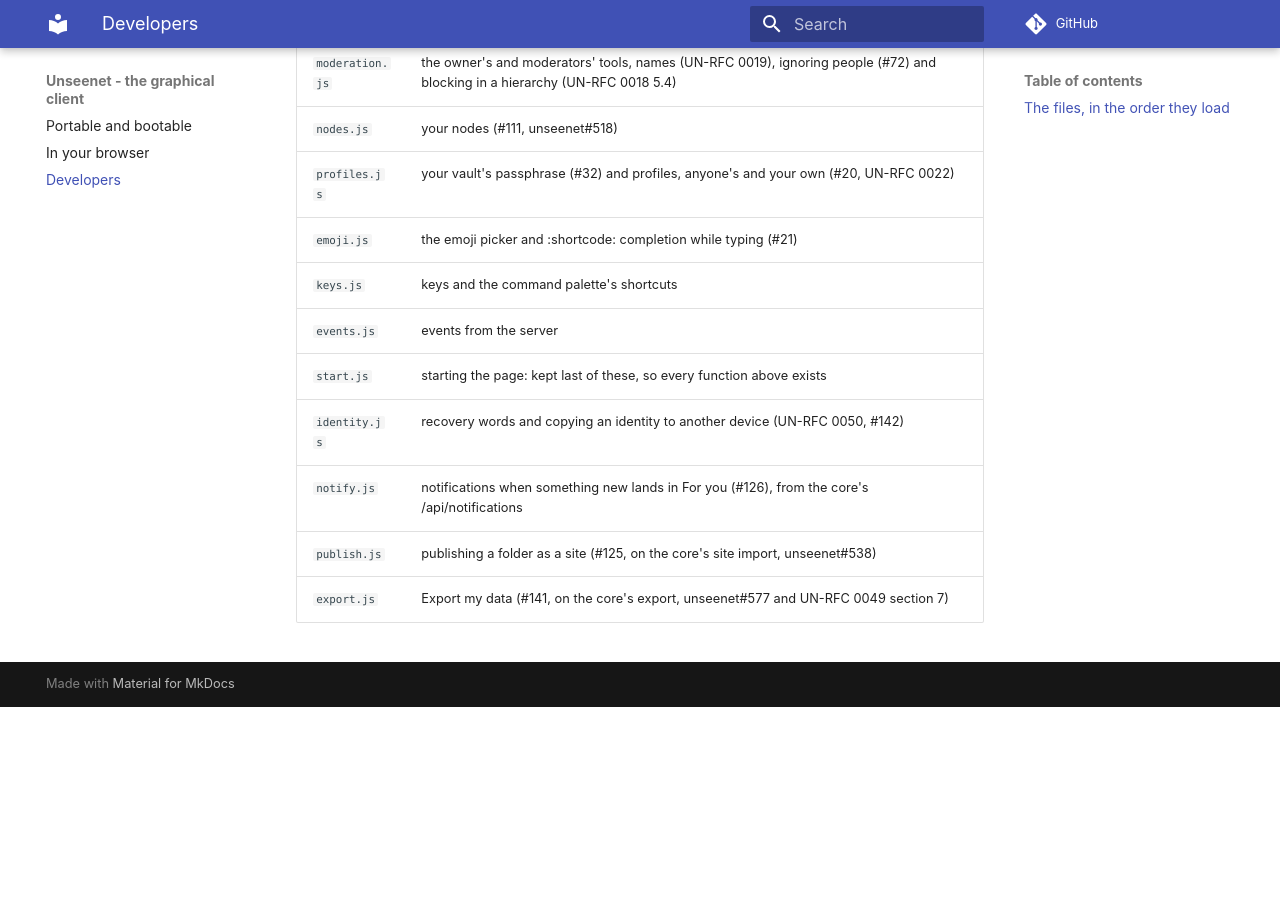
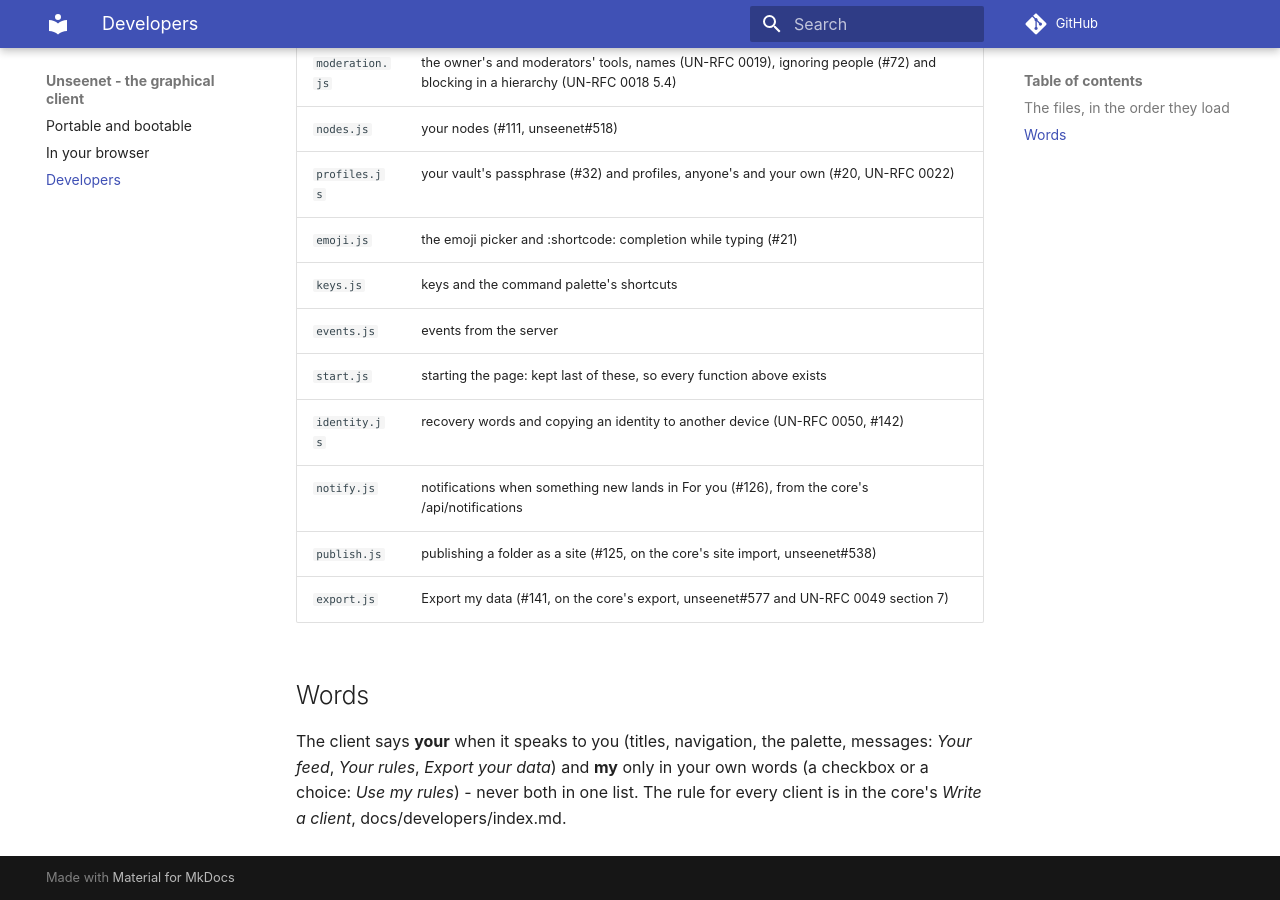
Before and after one commit to unseenet/unseenet-gui, an MkDocs documentation site: the page built from docs/developers.md, in a window 1280 px wide and 900 px high, scrolled down 1632 px. Built offline with MkDocs 1.6.1 and Material for MkDocs 9.7.7, drawn with Linux system fonts in a browser that asks for light colours; comment, search, counter and statistics services are not loaded; before the commit the page ends 2339 px from its top, so only the background shows below that.

Commit message:
"Your", as the client speaks to you: Your feed, Your site, Export your data ...

```diff
--- a/docs/developers.md
+++ b/docs/developers.md
@@ -48,3 +48,10 @@ builds, and - inlined into one file - the browser build (unseenet-entrance).
 | `notify.js` | notifications when something new lands in For you (#126), from the core's /api/notifications |
 | `publish.js` | publishing a folder as a site (#125, on the core's site import, unseenet#538) |
 | `export.js` | Export my data (#141, on the core's export, unseenet#577 and UN-RFC 0049 section 7) |
+
+## Words
+
+The client says **your** when it speaks to you (titles, navigation, the palette,
+messages: *Your feed*, *Your rules*, *Export your data*) and **my** only in your own
+words (a checkbox or a choice: *Use my rules*) - never both in one list. The rule for
+every client is in the core's *Write a client*, docs/developers/index.md.
--- a/src/unseenet_gui/static/following.js
+++ b/src/unseenet_gui/static/following.js
@@ -92,7 +92,7 @@ async function openMyFeed() {
         try { await api("POST", "/api/feed", { comments: st.comments }); }
         catch (x) { st.busy = false; st.err = x.message; render(); return; }
         closeDialog(); toast("Your feed is started: what you post there is public.");
-        await loadSidebar(); S.full = false; openGroup(f.id); } }, st.busy ? "Starting …" : "Start my feed")));
+        await loadSidebar(); S.full = false; openGroup(f.id); } }, st.busy ? "Starting …" : "Start your feed")));
   S.dialog = { focus: ".dialog .btn", render: draw };
   render();
 }
--- a/src/unseenet_gui/static/screen.js
+++ b/src/unseenet_gui/static/screen.js
@@ -177,9 +177,9 @@ function sidebar() {
       ...[[sb.my_feed, "☰", "feed", openMyFeed, "Your own feed - public, anyone can comment"],
           [sb.my_site, "▤", "site", openMySite, "Your own site of pages - public"]].map(([m, ic, kind, start, title]) =>
         !m ? null : m.started
-        ? item(m.id, ic, "My " + kind, m.unread ? h("span", { class: "count", text: m.unread }) : null, "", title)
+        ? item(m.id, ic, "Your " + kind, m.unread ? h("span", { class: "count", text: m.unread }) : null, "", title)
         : h("button", { class: "item start", onclick: start, title },
-            h("span", { class: "ic", text: ic }), h("span", { class: "nm", text: "Start my " + kind }))),
+            h("span", { class: "ic", text: ic }), h("span", { class: "nm", text: "Start your " + kind }))),
       sb.inbox.id ? item(sb.inbox.id, "@", "Private posts",
         sb.inbox.unread ? h("span", { class: "count", text: sb.inbox.unread }) : null) : null,
       // posts waiting for you to approve, in groups you moderate (the TUI's Moderation queue)
@@ -221,5 +221,5 @@ function sidebar() {
           text: me.label || me.display || "" })),
         nodeLink(),
         ripeLine()),
-      h("button", { class: "btn icon", "aria-label": "Show my key", title: "Show my key (K)", onclick: openKey, text: "K" })));
+      h("button", { class: "btn icon", "aria-label": "Show your key", title: "Show your key (K)", onclick: openKey, text: "K" })));
 }
--- a/src/unseenet_gui/static/sites.js
+++ b/src/unseenet_gui/static/sites.js
@@ -195,7 +195,7 @@ async function openMySite() {
         try { await api("POST", "/api/site", {}); }
         catch (x) { st.busy = false; st.err = x.message; render(); return; }
         closeDialog(); toast("Your site is started: write its home page.");
-        await loadSidebar(); S.full = false; openGroup(f.id); } }, st.busy ? "Starting …" : "Start my site")));
+        await loadSidebar(); S.full = false; openGroup(f.id); } }, st.busy ? "Starting …" : "Start your site")));
   S.dialog = { focus: ".dialog .btn", render: draw };
   render();
 }
```
Also changed, not shown: CHANGELOG.md (+5 -0 lines), src/unseenet_gui/static/export.js (+4 -4 lines), src/unseenet_gui/static/profiles.js (+4 -4 lines), 2 other files.
